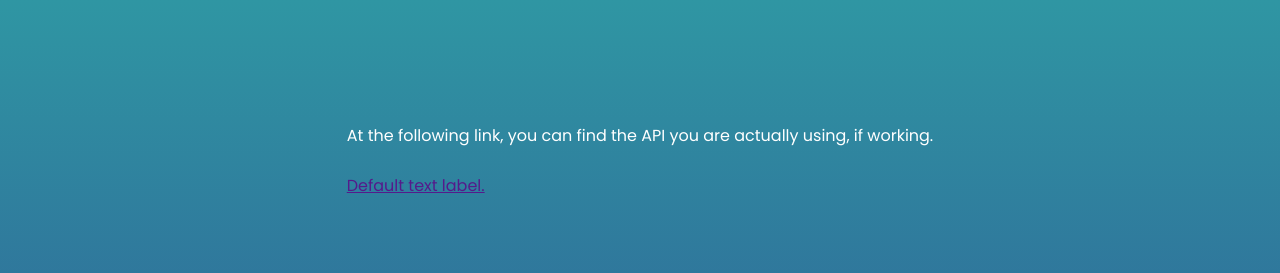
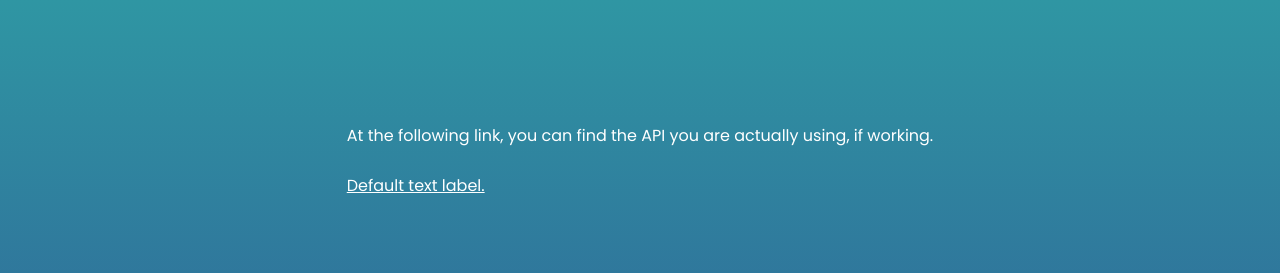
Before and after one commit to ferrucogo/vanillaWeather, a plain HTML site: page index.html in a window 1280 px wide. Shown: the top 273 px of the page. Drawn offline with Linux system fonts and the light colour scheme.

Commit message:
Update CSS

```diff
--- a/style.css
+++ b/style.css
@@ -27,6 +27,9 @@ body {
     color: white;
 }
 
+#api-label{
+    color: white;
+}
 /* This is the CSS for the location and temperature sections. The height is set to 30vh, which means
 that the section will take up 30% of the vertical space available to it. The width is set to 50%,
 which means that the section will take up 50% of the horizontal space available to it. The display
@@ -48,7 +51,6 @@ displayed in a column. */
      flex-direction: column;
 }
 
-
 /* Setting some degree section rules to make the result prettier. */
 .degree-section {
     display: flex;
```
